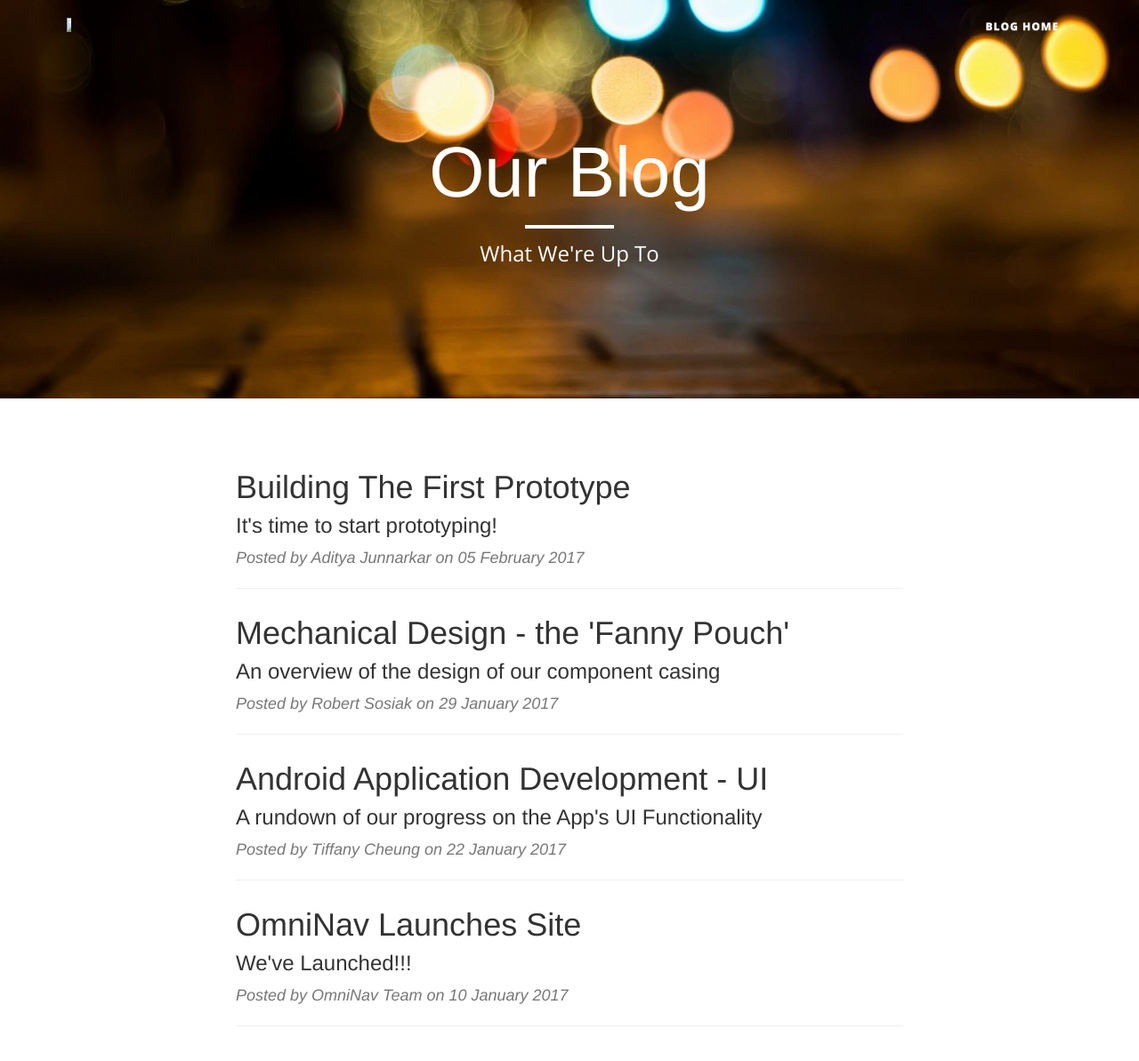
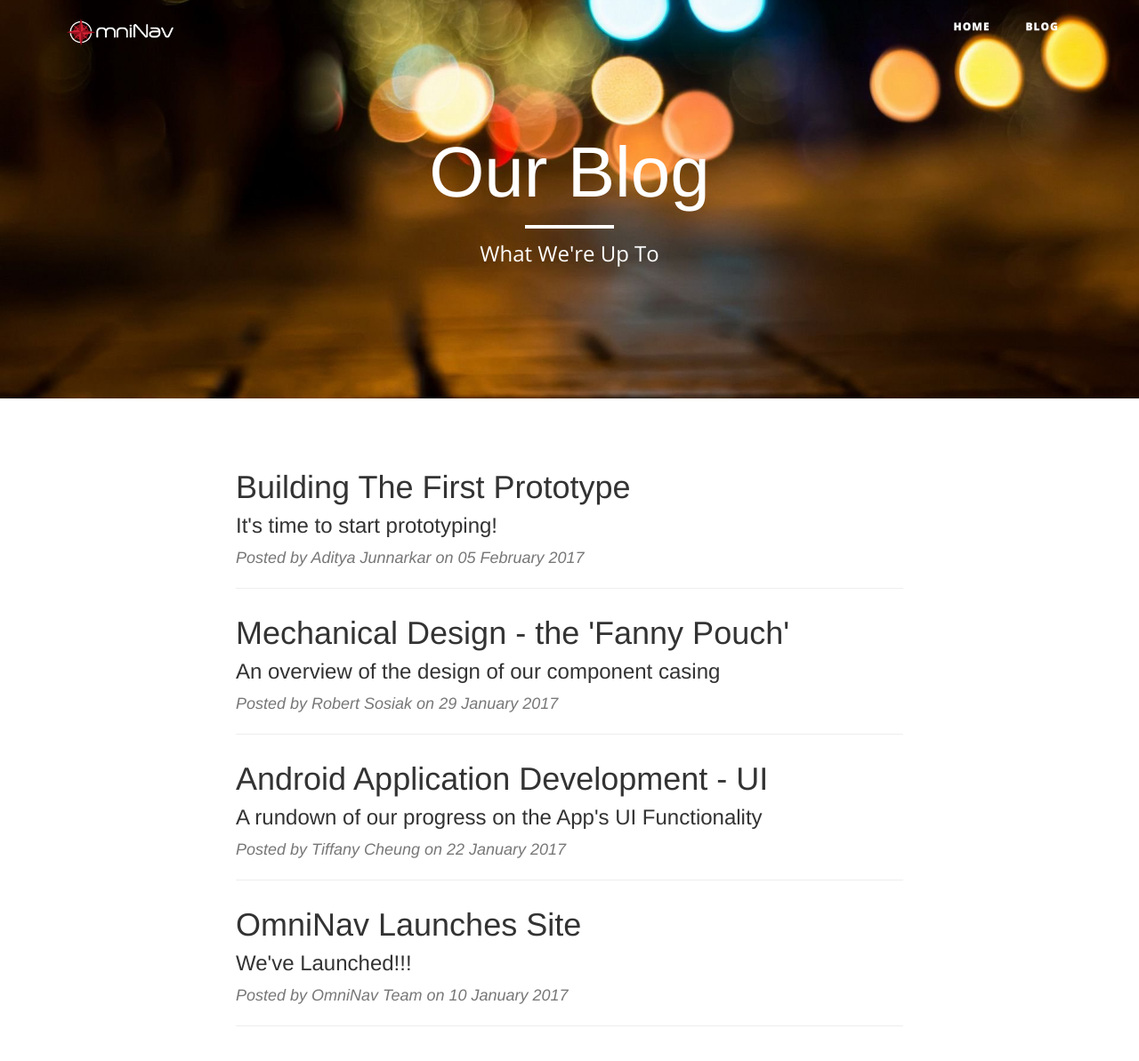
Before and after one commit to hansmaryil/OmniNav, a Jekyll site: the page built from blog/index.html, in a window 1280 px wide and 1214 px high. Shown: the top 1193 px of the window at 89% size. Built offline with Jekyll 4.4.1, drawn with Linux system fonts in a browser that asks for light colours; some web fonts are replaced.

Commit message:
img fix & and home link

```diff
--- a/_layouts/default.html
+++ b/_layouts/default.html
@@ -42,7 +42,7 @@
 
                     <a class="navbar-brand page-scroll" href="" data-target="page-top">
 
-                        <img src="/1images/background/hans_capstoneLogo4.png" href="" width="30%" class="img-responsive" style="cursor:pointer;">
+                        <img src="/images/background/hans_capstoneLogo4.png" href="" width="30%" class="img-responsive" style="cursor:pointer;">
                     </a>
                 </div>
 
@@ -54,7 +54,10 @@
                             <a href="#page-top"></a>
                         </li>
                         <li>
-                            <a class="page-scroll" href="blog/index.html">Blog Home</a>
+                            <a class="page-scroll" href="/index.html">Home</a>
+                        </li>
+                        <li>
+                            <a class="page-scroll" href="blog/index.html">Blog</a>
                         </li>
                     </ul>
                 </div>
```
